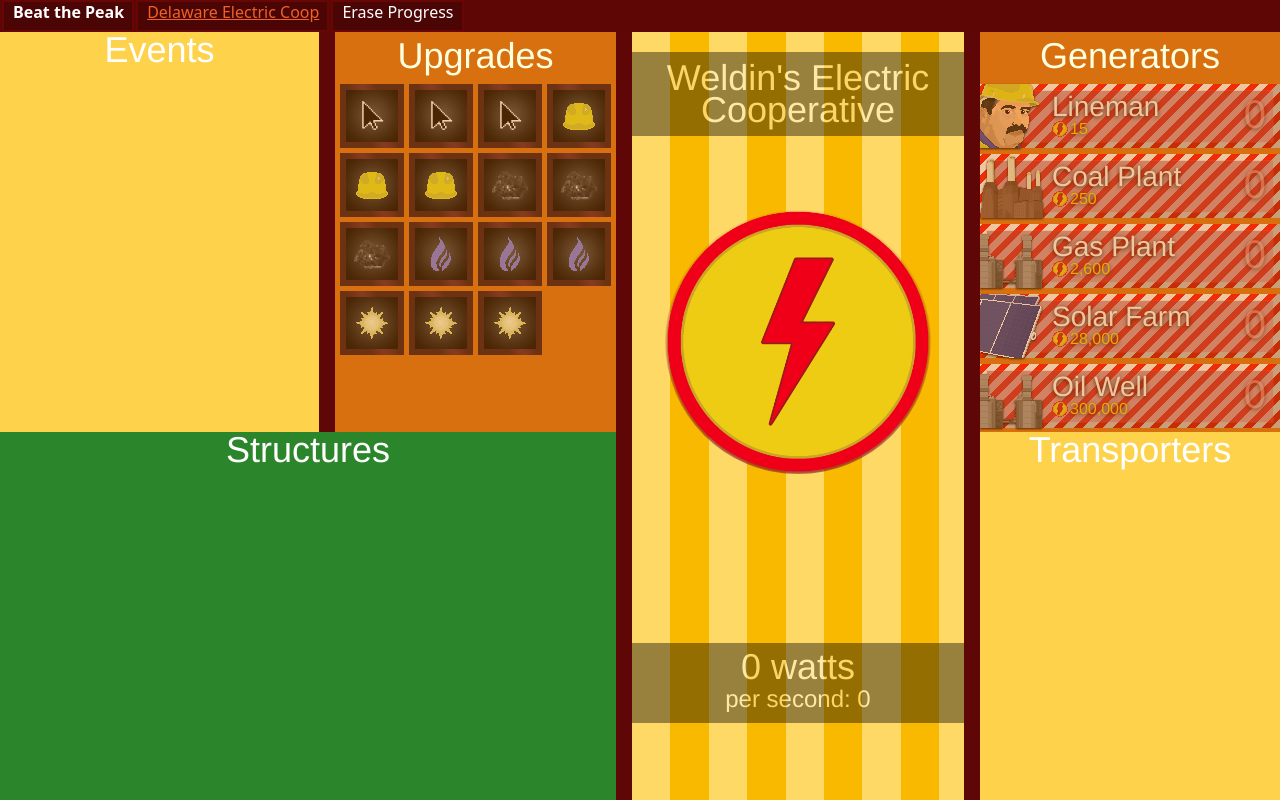
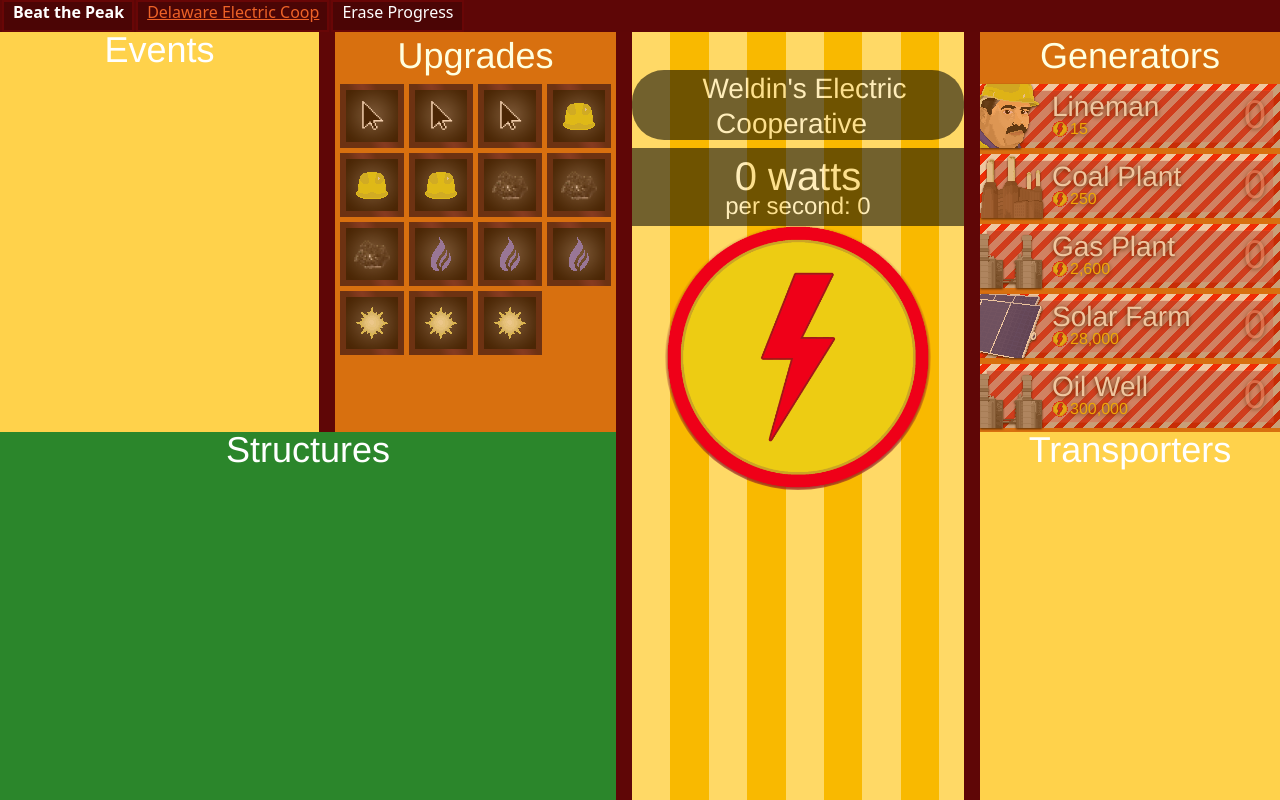
Before and after one commit to weldindunn/beat-the-peak, a React (Create React App) app: page / in a window 1280 px wide. Built offline with nearby package versions, Linux system fonts and the light colour scheme.

Commit message:
Adjusted center display

```diff
--- a/src/components/style/center.css
+++ b/src/components/style/center.css
@@ -11,52 +11,64 @@
   overflow-y:auto;
 }
 
+.center span {
+  opacity: 1;
+  color: white;
+
+}
+
 /* Hides scrollbar for chrome/safari/opera/edge */
 .center::-webkit-scrollbar {
   display: none;
 }
 
-  div.name-text-box {
-    position: absolute;
-    top: 20px;
-    left: 0px;
-    right: 0px;
-    background-color: black;
-    opacity: 0.4;
-    color: white;
-
-    line-height: 32px;
-    padding-top: 10px;
-    padding-bottom: 10px;
+.top-text {
+  position: relative;
+  top: 5%;
+  opacity: 0.55;
+  z-index: 1;
 }
 
-  div.watts-text-box {
-    position: absolute;
-    bottom: 10%;
-    left: 0px;
-    right: 0px;
+.name-text-box {
+  display: inline-block;
+  border-radius: 4vh;
   background-color: black;
-    opacity: 0.4;
-    color: white;
+  line-height: 4vh;
+  margin-bottom: 1vh;
+}
 
-    line-height: 28px;
-    padding-top: 10px;
-    padding-bottom: 10px;
+.watts-text-box {
+  background-color: black;
+  line-height: 3vh;
+  padding-top: 2vh;
+  padding-bottom: 1vh;
+}
+
+.coop-name {
+  font-size: 3.5vh;
+  padding-top: 1vh;
+  padding-bottom: 1vh;
+  padding-left: 1vw;
+  padding-right: 1vw;
+}
+
+.num-watts {
+  font-size: 5vh;
 }
 
 .num-wps {
-    font-size: 24px;
+  font-size: 3vh;
 }
 
 /* Style of bolt button */
 .bolt button {
   position: absolute;
 
-    top: 23%;
+  top: 25%;
   left: 10%;
   right: 10%;
   background: none;
-    border-radius: 90%;
+  border-radius: 80%;
   border-width: 0;
 }
 
--- a/src/components/viewCenter.tsx
+++ b/src/components/viewCenter.tsx
@@ -15,18 +15,12 @@ export function ViewCenter ({
 }): JSX.Element {
     return (
         <div className="center">
+            <div className="top-text">
                 {/* Power Button */}
                 <div className="name-text-box">
                     <span className="coop-name">
                         Weldin's Electric Cooperative
                     </span>
-            </div>
-
-            {/* Power Button */}
-            <div className="bolt">
-                <button onClick={clickBolt} >
-                    <img src={bolt} alt="Bolt"/>
-                </button>
                 </div>
 
                 {/* # of Watts */}
@@ -44,5 +38,13 @@ export function ViewCenter ({
                     </span>
                 </div>
             </div>
+
+            {/* Power Button */}
+            <div className="bolt">
+                <button onClick={clickBolt} >
+                    <img src={bolt} alt="Bolt"/>
+                </button>
+            </div>
+        </div>
     )
 }
```
Lines whose indentation alone changed are shown as unchanged.
